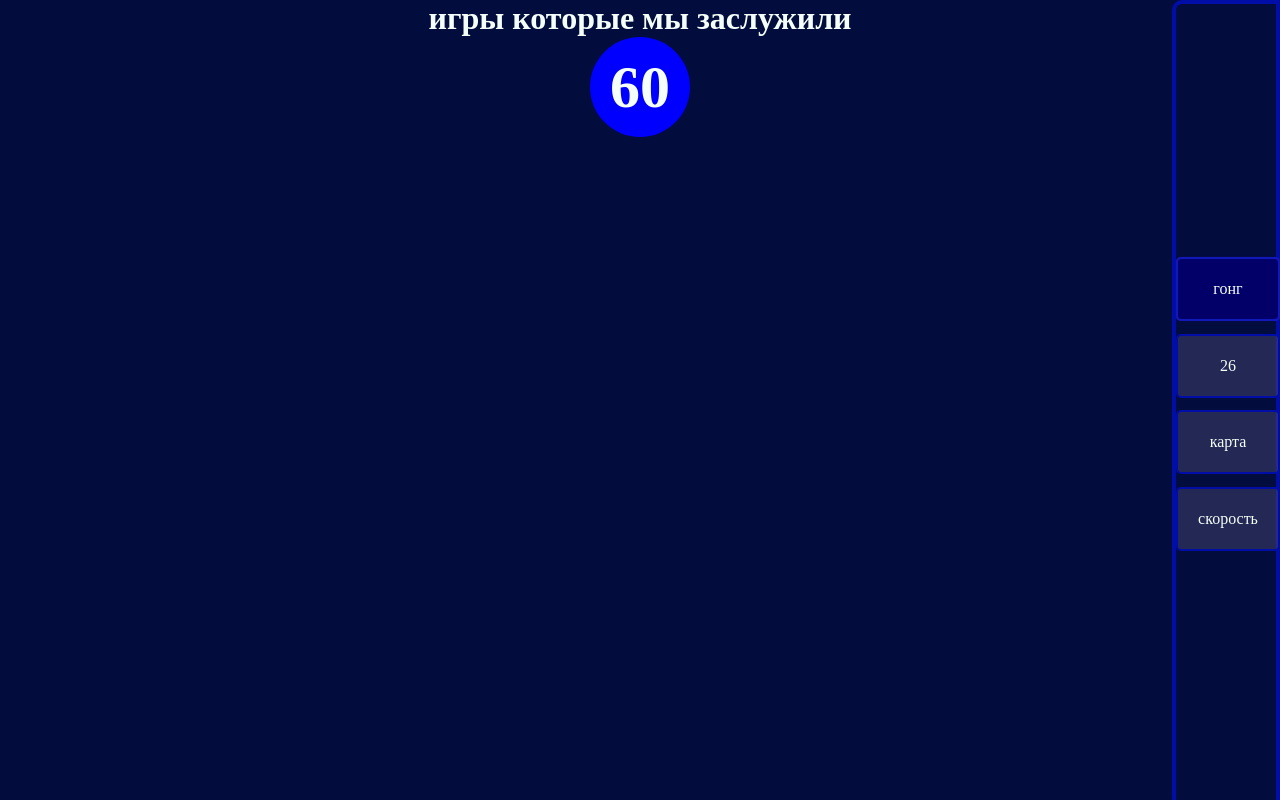
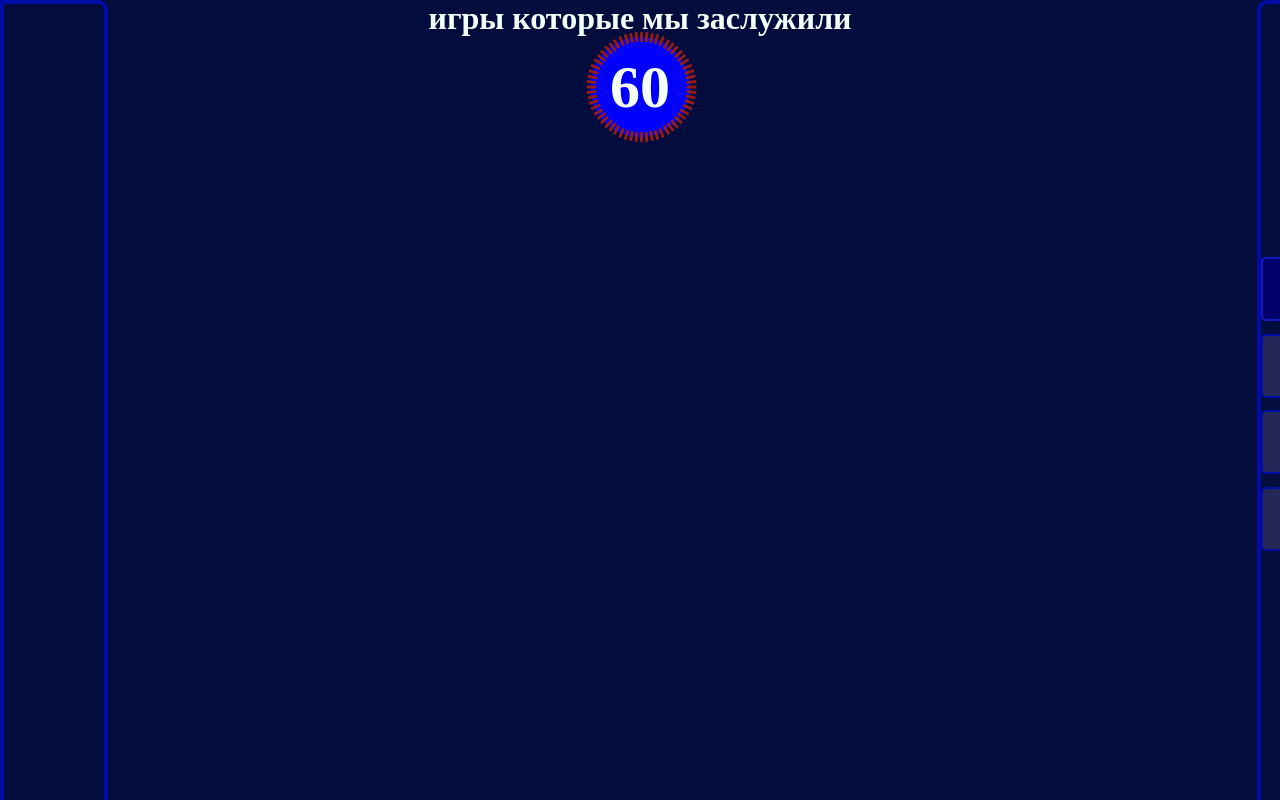
Before and after one commit to 1351618/games_we_deserve, a plain HTML site: page index.html in a window 1280 px wide. Drawn offline with Linux system fonts and the light colour scheme.

Commit message:
side-navigation-bar

```diff
--- a/index.css
+++ b/index.css
@@ -1,3 +1,7 @@
+:root {
+    --background-Color-Main: #020c3d;
+}
+
 * {
     margin: 0;
     padding: 0;
@@ -5,15 +9,35 @@
 }
 
 .body {
-    background-color: rgb(2 12 61);
+    background-color: var(--background-Color-Main);
     display: flex;
     flex-direction: column;
     align-items: center;
 }
 
+.selection-panel {
+    background-color: var(--background-Color-Main);
+    position: fixed;
+    left: -85px;
+    height: 100vh;
+    width: 100px;
+    color: yellowgreen;
+    border: 4px solid #000da7;
+    border-top-right-radius: 10px;
+    border-bottom-right-radius: 10px;
+    display: flex;
+    flex-direction: column;
+    justify-content: center;
+    transition: transform 0.3s;
+}
+.selection-panel:hover {
+    transform: translateX(85px);
+}
+
 .side-navigation-bar {
+    background-color: var(--background-Color-Main);
     position: fixed;
-    right: 0;
+    right: -85px;
     height: 100vh;
     width: 100px;
     color: yellowgreen;
@@ -23,7 +47,13 @@
     display: flex;
     flex-direction: column;
     justify-content: center;
+    transition: transform 0.3s;
 }
+
+.side-navigation-bar:hover {
+    transform: translateX(-85px);
+}
+
 .side-navigation-bar ul {
     display: flex;
     flex-direction: column;
@@ -64,6 +94,14 @@
     }
 }
 
+.risk {
+    height: 10px;
+    width: 3px;
+    position: absolute;
+    /* border: 1px solid #ffffff4f; */
+    border-radius: 1px;
+}
+
 .block-timer {
     height: 100px;
     width: 100px;
--- a/index.html
+++ b/index.html
@@ -9,6 +9,7 @@
         <title>игры которые мы заслужили</title>
     </head>
     <body class="body">
+        <div class="selection-panel"></div>
         <div class="side-navigation-bar">
             <ul>
                 <li class="active">гонг</li>
--- a/modules/timer.js
+++ b/modules/timer.js
@@ -4,10 +4,38 @@ const SoundsTimerMP3 = new Audio("../sounds/timer.mp3");
 let isTimerRunning = false;
 let intervalId;
 let second;
-
+// todo визуальный блок div
 const Timer = document.createElement("div");
 Timer.classList.add("timer");
 Timer.textContent = 60;
+
+let radius = 50;
+let centerX = 50;
+let centerY = 45;
+
+let colorRiskDefault = "#8f1b1b";
+let colorRiskActive = "#2ccf00";
+
+function timerRisk(sec) {
+    for (let i = 0; i < 60; i++) {
+        console.log(sec);
+        const Risk = document.createElement("span");
+        Risk.classList.add("risk", `${i + 1}`);
+        // Risk.style.backgroundColor = colorRiskDefault;
+        Risk.style.backgroundColor =
+            sec >= i + 1 ? colorRiskActive : colorRiskDefault;
+
+        const angle = (90 - i * 6) * (Math.PI / 180); // Измененная формула
+        const x = centerX + radius * Math.cos(angle);
+        const y = centerY + radius * Math.sin(angle);
+
+        Risk.style.left = x + "px";
+        Risk.style.top = y + "px";
+        Risk.style.transform = `rotate(-${i * 6}deg)`;
+        Timer.appendChild(Risk);
+    }
+}
+timerRisk();
 
 // todo звук таймера
 function playSound() {
@@ -27,12 +55,14 @@ function counting() {
         Timer.textContent = (second - 1).toString();
     }
     second--;
+    timerRisk(second);
     if (second === 0) {
         clearInterval(intervalId);
         console.log("время вышло");
         isTimerRunning = false;
         stopSound();
         translationToOriginal();
+        timerRisk(0);
     }
 }
 // todo перевот в исходное
@@ -40,6 +70,7 @@ function translationToOriginal() {
     setTimeout(() => {
         Timer.textContent = 60;
         Timer.style.backgroundColor = "#0000ff";
+        timerRisk();
     }, 5000);
 }
 
@@ -57,6 +88,7 @@ function TimerStartEnd() {
         Timer.textContent = 60;
         isTimerRunning = false;
         stopSound();
+        timerRisk();
     }
 }
 
```
